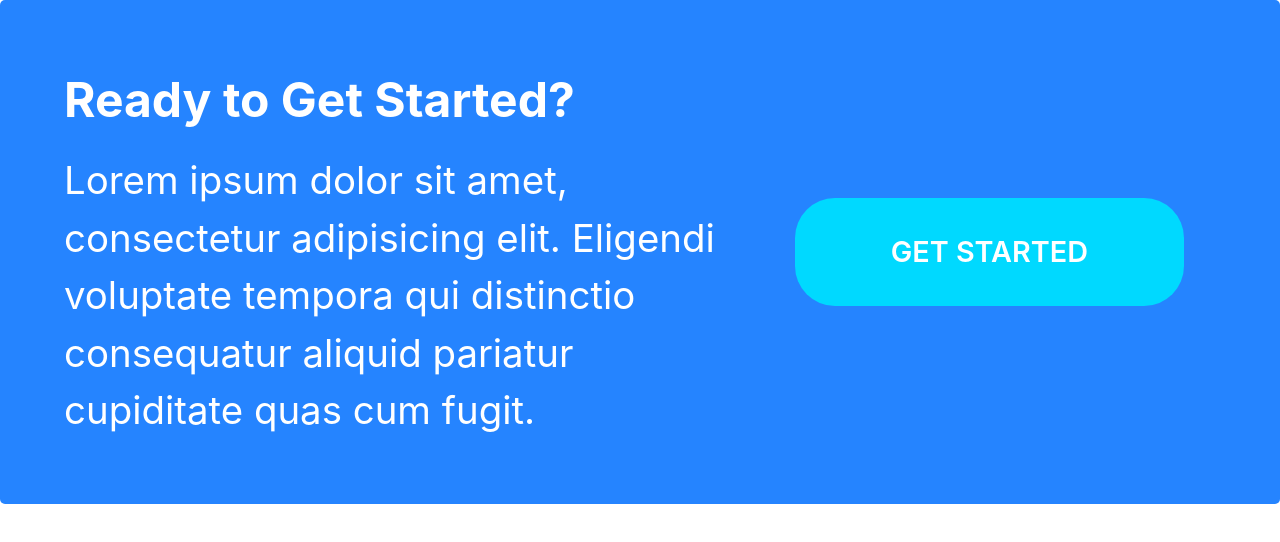
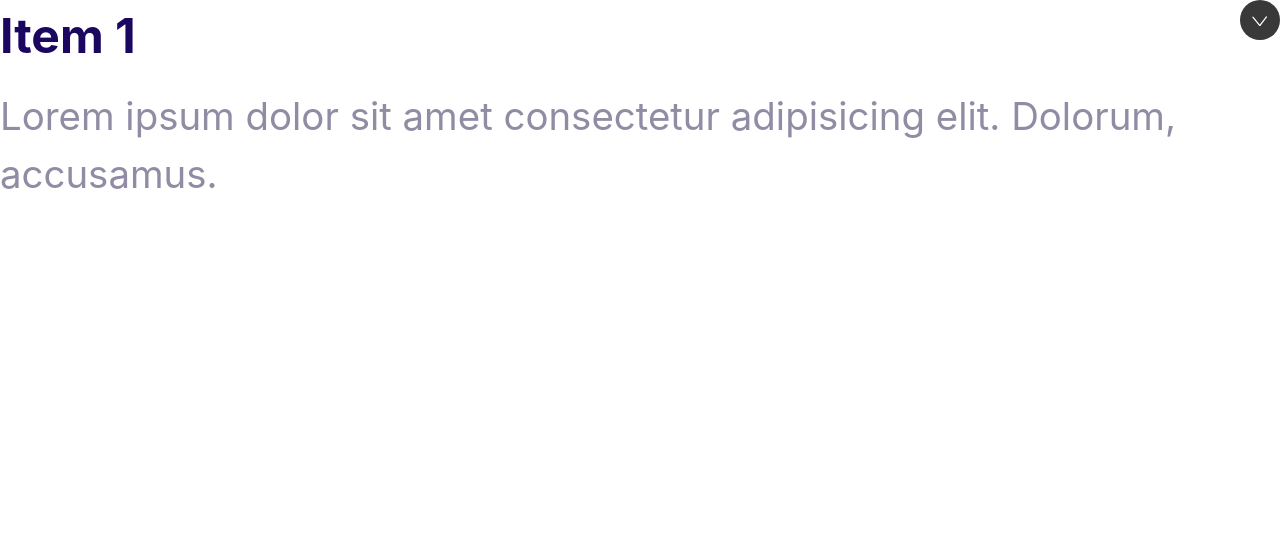
Before and after one commit to rajeswari03/moshify, a plain HTML site: page index.html in a window 1280 px wide. Drawn offline with nearby package versions, Linux system fonts and the light colour scheme.

Commit message:
define collapsible.

```diff
--- a/css/styles.css
+++ b/css/styles.css
@@ -473,3 +473,34 @@ a {
     margin: 0 2rem;
   }
 }
+/* Collapsibles */
+.collapsible__header {
+  display: flex;
+  justify-content: space-between;
+}
+
+.collapsible__heading {
+  margin-top: 0;
+  font-size: 3rem;
+}
+
+.collapsible__chevron {
+  transform: rotate(-90deg);
+  transition: transform 0.3s;
+}
+
+.collapsible__content {
+  max-height: 0;
+  overflow: hidden;
+  opacity: 0;
+  transition: all 0.3s;
+}
+
+.collapsible--expanded .collapsible__chevron {
+  transform: rotate(0);
+}
+
+.collapsible--expanded .collapsible__content {
+  max-height: 100vh;
+  opacity: 1;
+}
--- a/index.html
+++ b/index.html
@@ -9,20 +9,18 @@
     <link rel="stylesheet" href="css/styles.css" />
   </head>
   <body>
-      <div class="callout callout--primary">
-        <div class="grid grid--1x2">
-          <div class="callout__content">
-            <h2 class="callout__heading">Ready to Get Started?</h2>
-            <p>
-              Lorem ipsum dolor sit amet, consectetur adipisicing elit. Eligendi
-              voluptate tempora qui distinctio consequatur aliquid pariatur cupiditate
-              quas cum fugit.
-            </p>
-          </div>
-          <a href="#" class="btn btn--secondary btn--stretched">Get Started</a>
-        </div>
+    <div class="collapsible collapsible--expanded">
+      <header class="collapsible__header">
+        <h2 class="collapsible__heading">Item 1</h2>
+        <svg class="icon icon--white collapsible__chevron">
+          <use xlink:href="images/sprite.svg#chevron"></use>
+        </svg>
+      </header>
+      <div class="collapsible__content">
+        Lorem ipsum dolor sit amet consectetur adipisicing elit. Dolorum,
+        accusamus.
       </div>
-
-
-    </body>
-<html
+    </div>
+    <script src="js/main.js"></script>
+  </body>
+</html>
--- /dev/null
+++ b/js/main.js
@@ -0,0 +1,6 @@
+const collapsibles = document.querySelectorAll(".collapsible");
+collapsibles.forEach((item) =>
+  item.addEventListener("click", function () {
+    this.classList.toggle("collapsible--expanded");
+  })
+);
```
